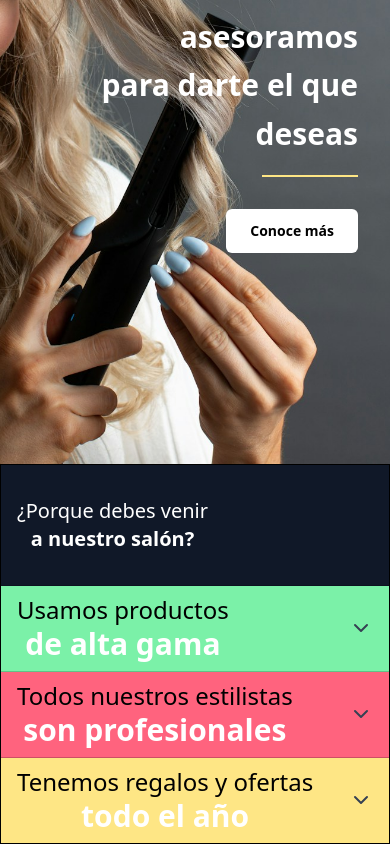
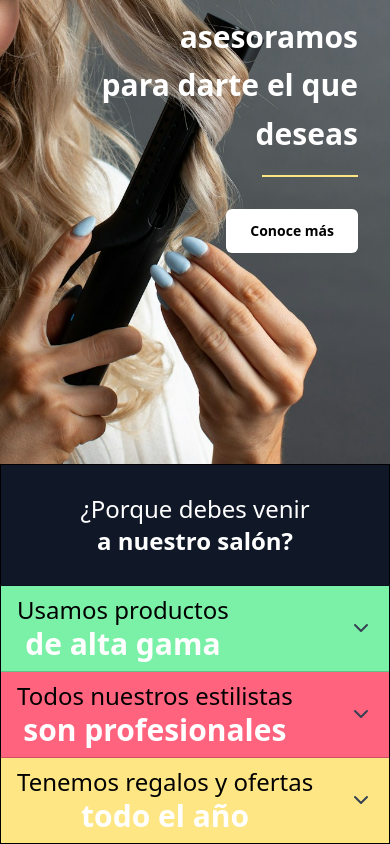
Before and after one commit to Abrahanpiloto/salon-de-belleza, a React (Vite) app: page / in a window 390 px wide. Shown: the part 1684-2528 px from the top of the page. Built offline with nearby package versions, Linux system fonts and the light colour scheme.

Commit message:
se arreglo texto acordion en mobile

```diff
--- a/src/components/InfoWhy2.jsx
+++ b/src/components/InfoWhy2.jsx
@@ -105,7 +105,13 @@ const InfoWhy2 = () => {
                 `}
                   onClick={() => !isFirst && toggle(item.id)}
                 >
-                  <h1 className="text-xl font-semibold">{item.title}</h1>
+                  <h1
+                    className={`font-semibold ${
+                      isFirst ? "text-2xl text-center w-full" : "text-xl"
+                    }`}
+                  >
+                    {item.title}
+                  </h1>
 
                   {/* Icono (solo si puede abrirse) */}
                   {item.desc && (
```
